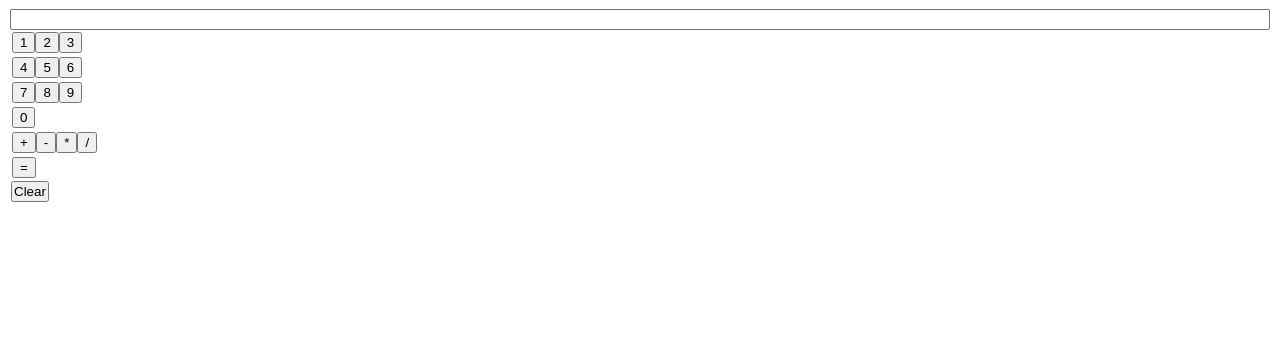
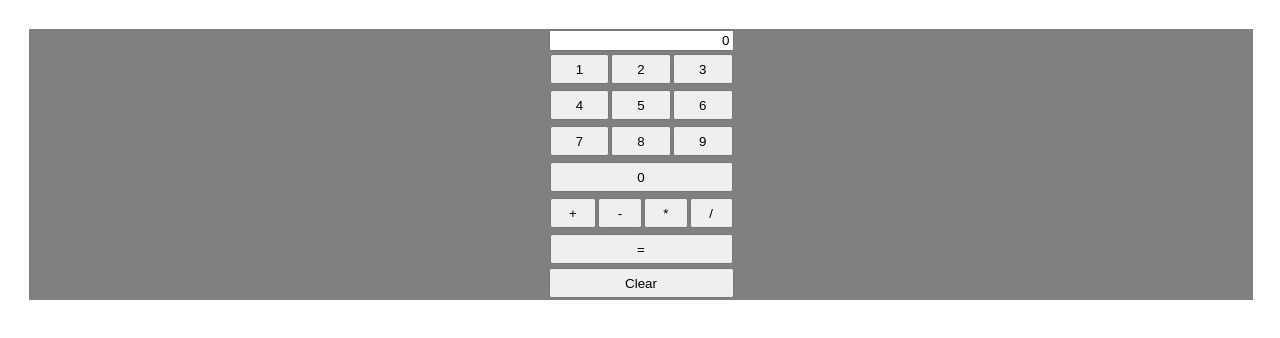
Before and after one commit to Newberrye/Newberry_Javascript_Odin_Project_Exercises, a plain HTML site: page CalculatorProject/index.html in a window 1280 px wide. Drawn offline with Linux system fonts and the light colour scheme.

Commit message:
Added some bad CSS styling

```diff
--- a/CalculatorProject/index.html
+++ b/CalculatorProject/index.html
@@ -13,7 +13,8 @@
 
 <body>
     <div class="basecontainer">
-        <input id="display" value="">
+        <div class="calculatorcontainer">
+            <input id="display" value="0">
 
             <div class="row">
                 <button id="1">1</button>
@@ -49,6 +50,8 @@
             </div>
 
             <button id="clear">Clear</button>
+        </div>
+    </div>
 </body>
 
 </html>
--- a/CalculatorProject/stylesheet.css
+++ b/CalculatorProject/stylesheet.css
@@ -1,20 +1,46 @@
 .basecontainer {
+    display: flex;
+    width: 100%;
+    height: 100%;
+    padding: 1px;
+    align-items: center;
+    justify-content: center;
+}
+
+.calculatorcontainer {
     display: flex;
     flex-direction: column;
     flex: 2 1 0;
     padding: 1px;
-    margin: 1px;
+    margin: 20px;
+    align-items: center;
+    background-color: gray;
+}
+
+input {
+    display: flex;
+    text-align: right;
 }
 
 .row {
     display: flex;
+    padding: 1px;
+    margin: 1px;
+    width: 185px;
+}
+
+button {
+    display: flex;
+    flex: auto;
+    justify-content: space-evenly;
+    align-items: center;
+    width: auto;
+    height: 30px;
+    margin: 1px;
+}
+
+#clear {
     width: 185px;
     padding: 1px;
     margin: 1px;
 }
-
-#clear {
-    width: fit-content;
-    padding: 1px;
-    margin: 1px;
-}
```
Lines whose indentation alone changed are shown as unchanged.
